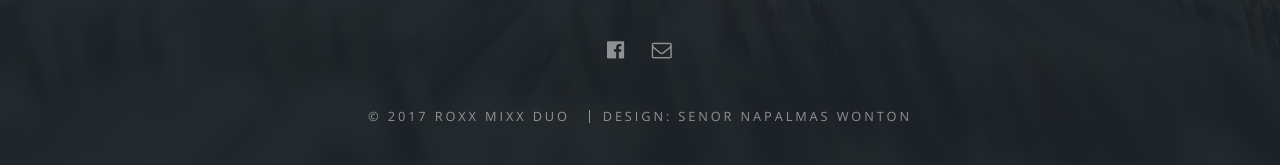
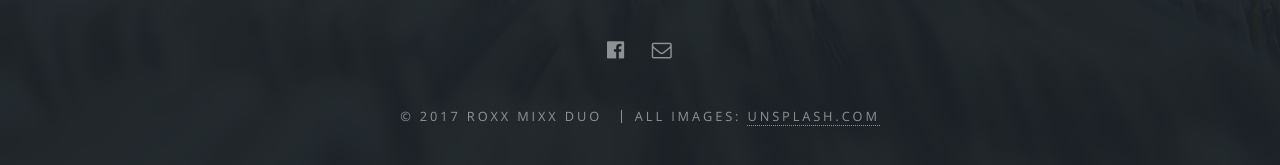
Before and after one commit to roxxmixx-duo/roxxmixx-duo.github.io, a Jekyll site: the page built from index.html, in a window 1280 px wide and 900 px high, scrolled down 2367 px. Shown: the part 681-846 px from the top of the window. Built offline with Jekyll 4.4.1, drawn with Linux system fonts in a browser that asks for light colours.

Commit message:
added credits to unsplash.com for images

```diff
--- a/_includes/footer.html
+++ b/_includes/footer.html
@@ -21,6 +21,6 @@
     {% endif %}
     {{ thisyear }}
     {% if site.owner %}{{ site.owner }}{% else %}{{ site.title }}{% endif %}</li>
-    <li>Design: Senor Napalmas Wonton</li>
+    <li>All images: <a href="http://unspash.com"> Unsplash.com </a></li>
   </ul>
 </footer>
```
Also changed, not shown: 1 other file.
